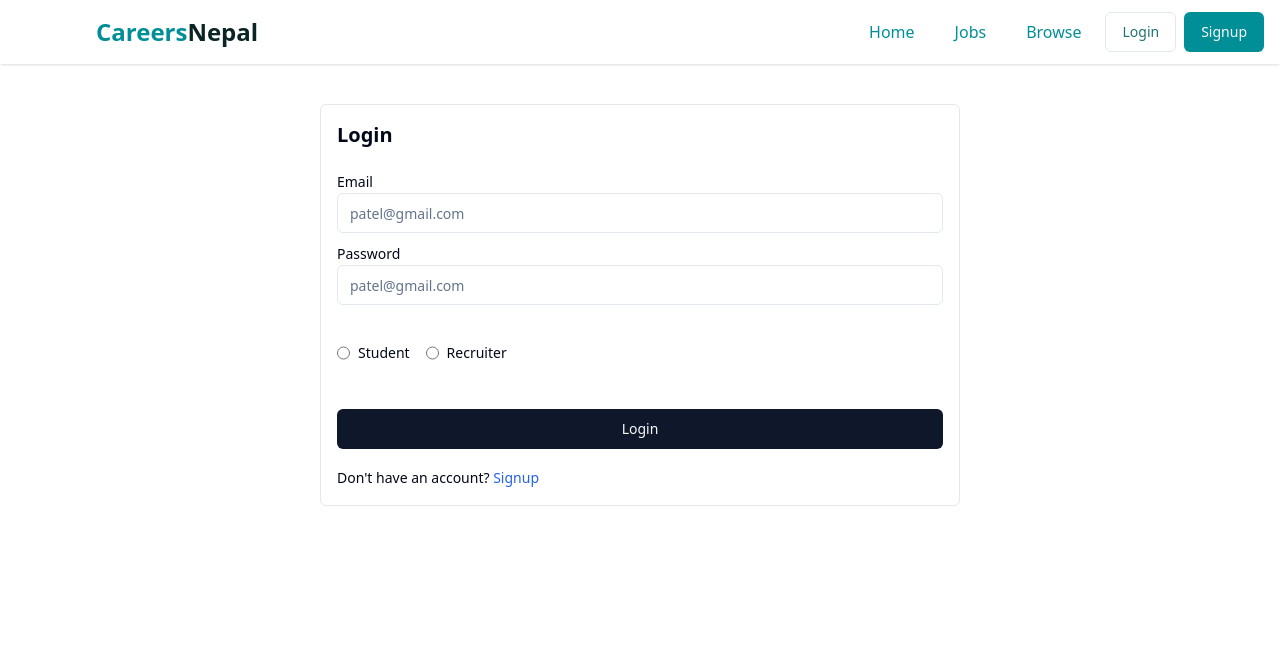
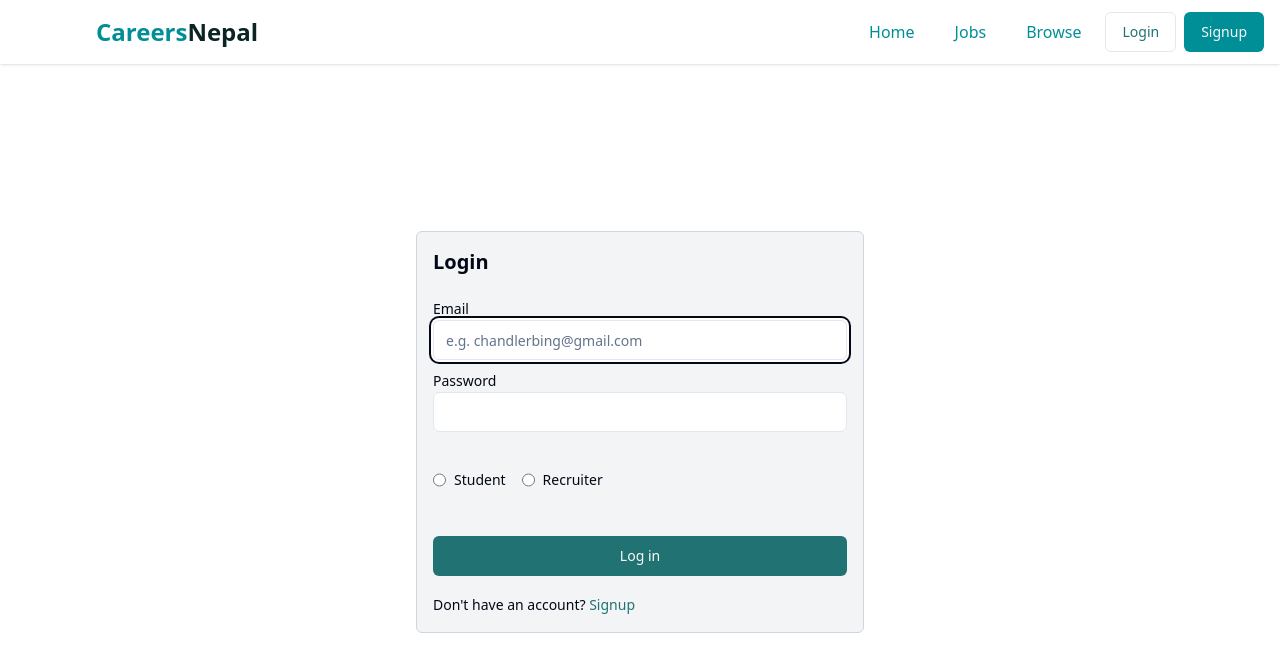
Before and after one commit to ShakshiAgl/job-portal, a React (Vite) app in the folder frontend/: page /login in a window 1280 px wide. Shown: the top 672 px of the page. Built offline with nearby package versions, Linux system fonts and the light colour scheme.

Commit message:
fixing bugs

```diff
--- a/frontend/src/components/auth/Login.jsx
+++ b/frontend/src/components/auth/Login.jsx
@@ -1,119 +1,146 @@
-import React, { useEffect, useState } from 'react'
-import Navbar from '../shared/Navbar'
-import { Label } from '../ui/label'
-import { Input } from '../ui/input'
-import { RadioGroup } from '../ui/radio-group'
-import { Button } from '../ui/button'
-import { Link, useNavigate } from 'react-router-dom'
-import axios from 'axios'
-import { USER_API_END_POINT } from '@/utils/constant'
-import { toast } from 'sonner'
-import { useDispatch, useSelector } from 'react-redux'
-import { setLoading, setUser } from '@/redux/authSlice'
-import { Loader2 } from 'lucide-react'
+import React, { useState } from 'react';
+import Navbar from '../shared/Navbar';
+import { Input } from '../ui/input';
+import { Label } from '../ui/label';
+import { RadioGroup } from '../ui/radio-group';
+import { Button } from '../ui/button';
+import { Link, useNavigate } from 'react-router-dom';
+import { USER_API_END_POINT } from '@/utils/constant';
+import { toast } from 'sonner';
+import axios from 'axios';
+import { useDispatch, useSelector } from 'react-redux';
+import { setLoading, setUser } from '@/redux/authSlice';
+import { Loader2 } from 'lucide-react';
 
 const Login = () => {
   const [input, setInput] = useState({
-        email: "",
-        password: "",
-        role: "",
+    email: '',
+    password: '',
+    role: '',
   });
-    const { loading,user } = useSelector(store => store.auth);
+
+  const { loading } = useSelector(store => store.auth);
   const navigate = useNavigate();
   const dispatch = useDispatch();
 
   const changeEventHandler = (e) => {
     setInput({ ...input, [e.target.name]: e.target.value });
-    }
+  };
 
   const submitHandler = async (e) => {
     e.preventDefault();
     try {
       dispatch(setLoading(true));
+
       const res = await axios.post(`${USER_API_END_POINT}/login`, input, {
         headers: {
-                    "Content-Type": "application/json"
+          'Content-type': 'application/json'
         },
         withCredentials: true,
       });
+
+      console.log("login API response: ", res);
+
       if (res.data.success) {
         dispatch(setUser(res.data.user));
-                navigate("/");
+        localStorage.setItem('user', JSON.stringify(res.data.user));
         toast.success(res.data.message);
+        navigate('/');
       }
     } catch (error) {
-            console.log(error);
-            toast.error(error.response.data.message);
+      console.error(error);
+      toast.error(error.response?.data?.message || 'Login failed');
     } finally {
       dispatch(setLoading(false));
     }
-    }
-    useEffect(()=>{
-        if(user){
-            navigate("/");
-        }
-    },[])
+  };
+
   return (
-        <div>
+    <>
+      <div className="min-h-screen flex flex-col">
         <Navbar />
-            <div className='flex items-center justify-center max-w-7xl mx-auto'>
-                <form onSubmit={submitHandler} className='w-1/2 border border-gray-200 rounded-md p-4 my-10'>
-                    <h1 className='font-bold text-xl mb-5'>Login</h1>
-                    <div className='my-2'>
+
+        <div className="flex-grow flex items-center justify-center px-4">
+          <form
+            onSubmit={submitHandler}
+            className="w-full max-w-md border border-gray-300 rounded-md p-4 max-h-[90vh] overflow-auto bg-gray-100"
+          >
+            <h1 className="font-bold text-xl mb-5">Login</h1>
+
+            <div className="my-2">
               <Label>Email</Label>
               <Input
+                autoFocus
                 type="email"
                 value={input.email}
                 name="email"
                 onChange={changeEventHandler}
-                            placeholder="patel@gmail.com"
+                placeholder="e.g. chandlerbing@gmail.com"
               />
             </div>
 
-                    <div className='my-2'>
+            <div className="my-2">
               <Label>Password</Label>
               <Input
                 type="password"
                 value={input.password}
                 name="password"
                 onChange={changeEventHandler}
-                            placeholder="patel@gmail.com"
               />
             </div>
-                    <div className='flex items-center justify-between'>
+
+            <div className="flex items-center justify-between">
               <RadioGroup className="flex items-center gap-4 my-5">
                 <div className="flex items-center space-x-2">
                   <Input
+                    id="r1"
                     type="radio"
                     name="role"
                     value="student"
+                    className="cursor-pointer"
                     checked={input.role === 'student'}
                     onChange={changeEventHandler}
-                                    className="cursor-pointer"
                   />
                   <Label htmlFor="r1">Student</Label>
                 </div>
+
                 <div className="flex items-center space-x-2">
                   <Input
+                    id="r2"
                     type="radio"
                     name="role"
                     value="recruiter"
+                    className="cursor-pointer"
                     checked={input.role === 'recruiter'}
                     onChange={changeEventHandler}
-                                    className="cursor-pointer"
                   />
                   <Label htmlFor="r2">Recruiter</Label>
                 </div>
               </RadioGroup>
             </div>
-                    {
-                        loading ? <Button className="w-full my-4"> <Loader2 className='mr-2 h-4 w-4 animate-spin' /> Please wait </Button> : <Button type="submit" className="w-full my-4">Login</Button>
-                    }
-                    <span className='text-sm'>Don't have an account? <Link to="/signup" className='text-blue-600'>Signup</Link></span>
+
+            {loading ? (
+              <Button className="w-full my-4" disabled>
+                <Loader2 className="mr-2 h-4 w-4 animate-spin" />
+                Please wait
+              </Button>
+            ) : (
+              <Button type="submit" className="w-full my-4 bg-[#217272]">
+                Log in
+              </Button>
+            )}
+
+            <span className="text-sm">
+              Don't have an account?{' '}
+              <Link to="/signup" className="text-[#217272] hover:text-[#102e2e]">
+                Signup
+              </Link>
+            </span>
           </form>
         </div>
       </div>
-    )
-}
+    </>
+  );
+};
 
-export default Login
+export default Login;
```
Also changed, not shown: 1 other file (tests, documents, lock files or other folders). Lines whose indentation alone changed are shown as unchanged.
